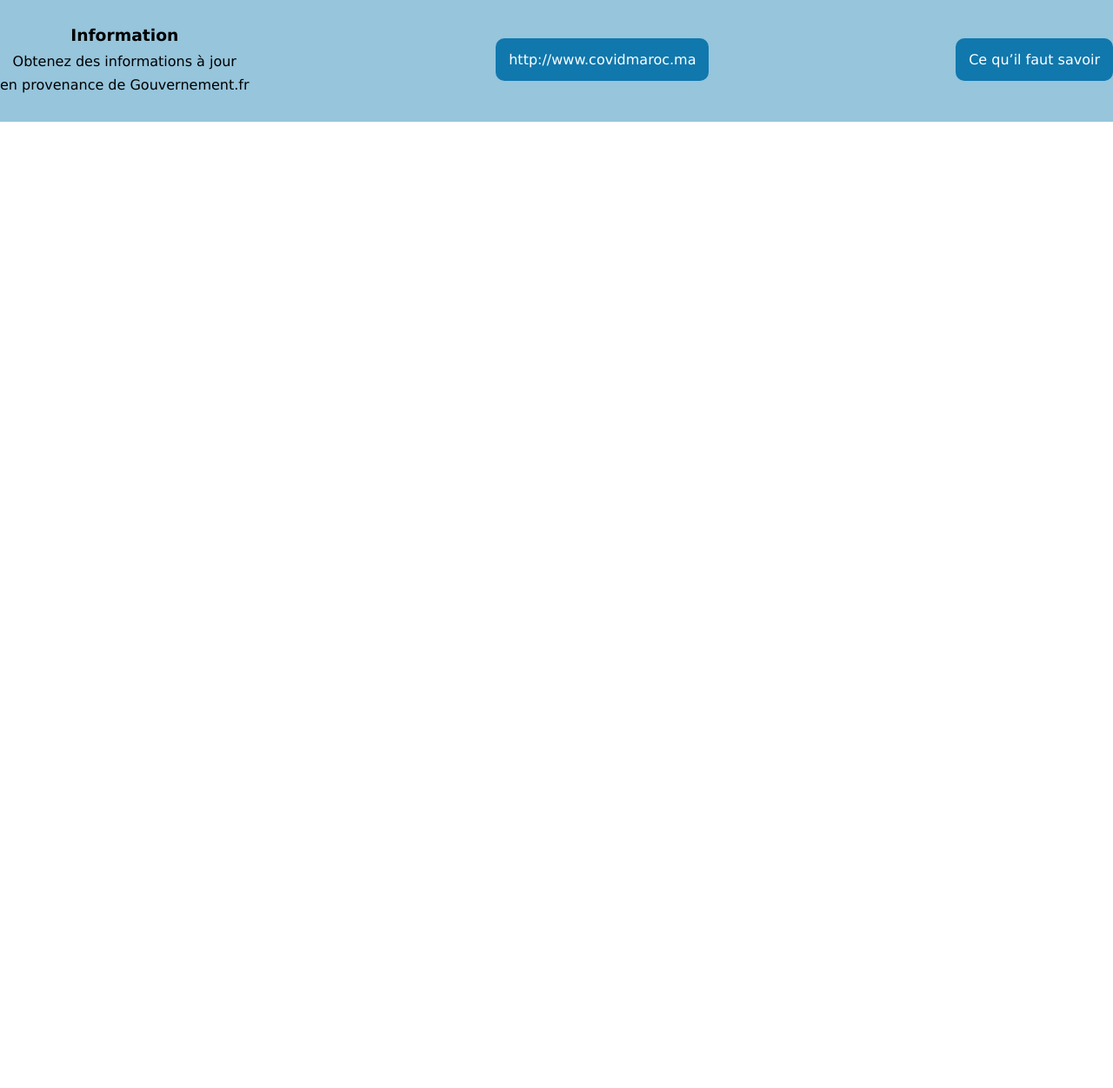
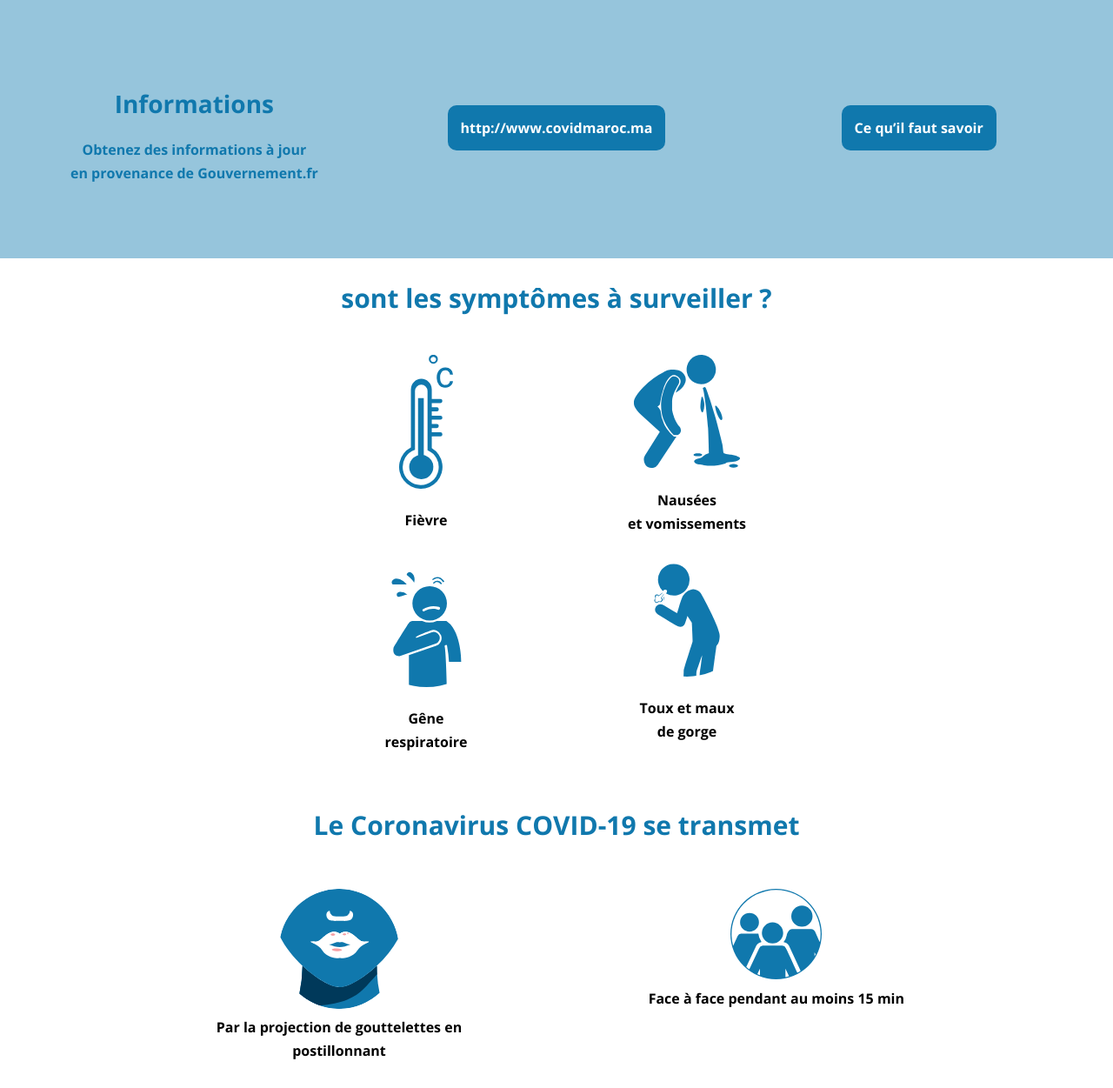
Before and after one commit to abdelali-code/C2N3_C3N3, a website: page src/index.html in a window 1280 px wide. Shown: the part 1316-2567 px from the top of the page at 87% size. Before the commit the page ends 1456 px from the top, so only its background shows below. Drawn offline with nearby package versions, Linux system fonts and the light colour scheme.

Commit message:
add symptomes section

```diff
--- a/src/index.html
+++ b/src/index.html
@@ -4,6 +4,7 @@
     <meta charset="UTF-8" />
     <meta name="viewport" content="width=device-width, initial-scale=1.0" />
     <link rel="stylesheet" href="./styles/normalize.css" />
+    <link href="https://fonts.googleapis.com/css2?family=Open+Sans:wght@400;700&display=swap" rel="stylesheet">
     <link rel="stylesheet" href="./styles/main.css" />
     <title>corona virus ....</title>
   </head>
@@ -90,7 +91,7 @@
       <section class="information">
         <div class="container information-wrapper">
           <div class="information-info">
-            <h3>Information</h3>
+            <h3>Informations</h3>
             <p>Obtenez des informations à jour <br>en provenance de Gouvernement.fr</p>
           </div>
           <div class="information--covidsite">
@@ -101,7 +102,49 @@
           </div>
       </div>
     </section>
-              <!-- end of section information -->
+    <!-- end of section information -->
+    <!-- syptome section -->
+    <section class="symptomes">
+      <div class="container">
+        <h3 class="title">sont les symptômes à surveiller ?</h3>
+        <!-- symptomes -->
+        <div class="symptomes--container">
+          <div class="symptomes--container-item">
+            <img src="./images/mesure.svg" alt="mesure degreé de la température">
+            <p>Fièvre</p>
+          </div>
+          <div class="symptomes--container-item">
+            <img src="./images/Calque 2.svg" alt="">
+            <p>Nausées <br>et vomissements</p>
+          </div>
+          <div class="symptomes--container-item">
+            <img src="./images/Calque -16.svg" alt="">
+            <p>Gêne <br>respiratoire </p>
+          </div>
+          <div class="symptomes--container-item">
+            <img src="./images/Calque -15.svg" alt="">
+            <p>Toux et maux <br>de gorge</p>
+          </div>
+        </div>
+      </div>
+
+      <!-- transmition -->
+      <div class="transmition container">
+        <h3 class="title">Le Coronavirus COVID-19 se transmet</h3>
+        <div class="transmition-factors">
+          <div class="transmition-factors-item">
+            <img src="./images/projection.svg" alt="">
+            <p> Par la projection de gouttelettes en postillonnant </p>
+          </div>
+          <div class="transmition-factors-item">
+            <img src="./images/Calque -6.svg" alt="">
+            <p> Face à face pendant au moins 15 min </p>
+          </div>
+        </div>
+      </div>
+      <!-- end the transmition -->
+    </section>
+    <!-- end of symptomes section -->
     </main>
 
     <script src="scripts/main.js"></script>
--- a/src/sass/_common.scss
+++ b/src/sass/_common.scss
@@ -12,8 +12,9 @@
 
 body {
   font-size: 16px;
-  font-family: Verdana, Geneva, Tahoma, sans-serif;
+  font-family: "Open Sans", sans-serif;
   line-height: 1.7;
+  font-weight: bold;
 }
 
 .container {
@@ -42,3 +43,12 @@ body {
   border-radius: 10px;
   text-align: center;
 }
+
+.title {
+  margin: 0 auto;
+  max-width: 580px;
+  text-align: center;
+  font-size: 30px;
+  padding: 20px 0px;
+  color: $secondary_color;
+}
--- a/src/sass/_home.scss
+++ b/src/sass/_home.scss
@@ -56,6 +56,7 @@ nav {
     max-width: 700px;
     margin: 0 auto;
     text-align: center;
+    color: $secondary_color;
   }
   .hero--warning--title {
     padding: 15px 0px;
@@ -65,6 +66,7 @@ nav {
 
 // illustartion part
 .illustration {
+  color: $secondary_color;
   .illustration__title {
     @extend %limited_width;
   }
@@ -101,14 +103,28 @@ nav {
 
 // informatin section
 .information {
+  color: $secondary_color;
   background-color: $main_color;
 }
 .information-wrapper {
   display: flex;
   justify-content: space-between;
   align-items: center;
-  padding: 28px 0px;
+  // padding: 28px 0px;
   text-align: center;
+  flex-wrap: wrap;
+  min-height: 300px;
+
+  div {
+    min-width: 300px;
+    margin: 0 auto;
+  }
+
+  h3 {
+    padding: 15px 0px;
+    font-size: 28px;
+    color: $secondary_color;
+  }
 
   .information--covidsite a {
     background-color: $secondary_color;
@@ -121,3 +137,41 @@ nav {
     @extend %btn;
   }
 }
+
+// symptomes
+.symptomes--container {
+  max-width: 600px;
+  margin: 0 auto;
+  display: flex;
+  flex-wrap: wrap;
+  text-align: center;
+  justify-content: space-between;
+  padding: 20px 0px;
+
+  div {
+    min-width: 250px;
+    margin: 0 auto;
+    p {
+      padding: 15px 0px;
+    }
+  }
+}
+
+// end of symptomes
+
+// transmition
+.transmition-factors {
+  display: flex;
+  justify-content: space-between;
+  flex-wrap: wrap;
+  max-width: 800px;
+  margin: 0 auto;
+  text-align: center;
+  padding: 28px 0px;
+
+  div {
+    max-width: 300px;
+  }
+}
+
+// end transmition
```
Also changed, not shown: src/images/mesure.svg (added), src/images/projection.svg (added), src/styles/main.css.
